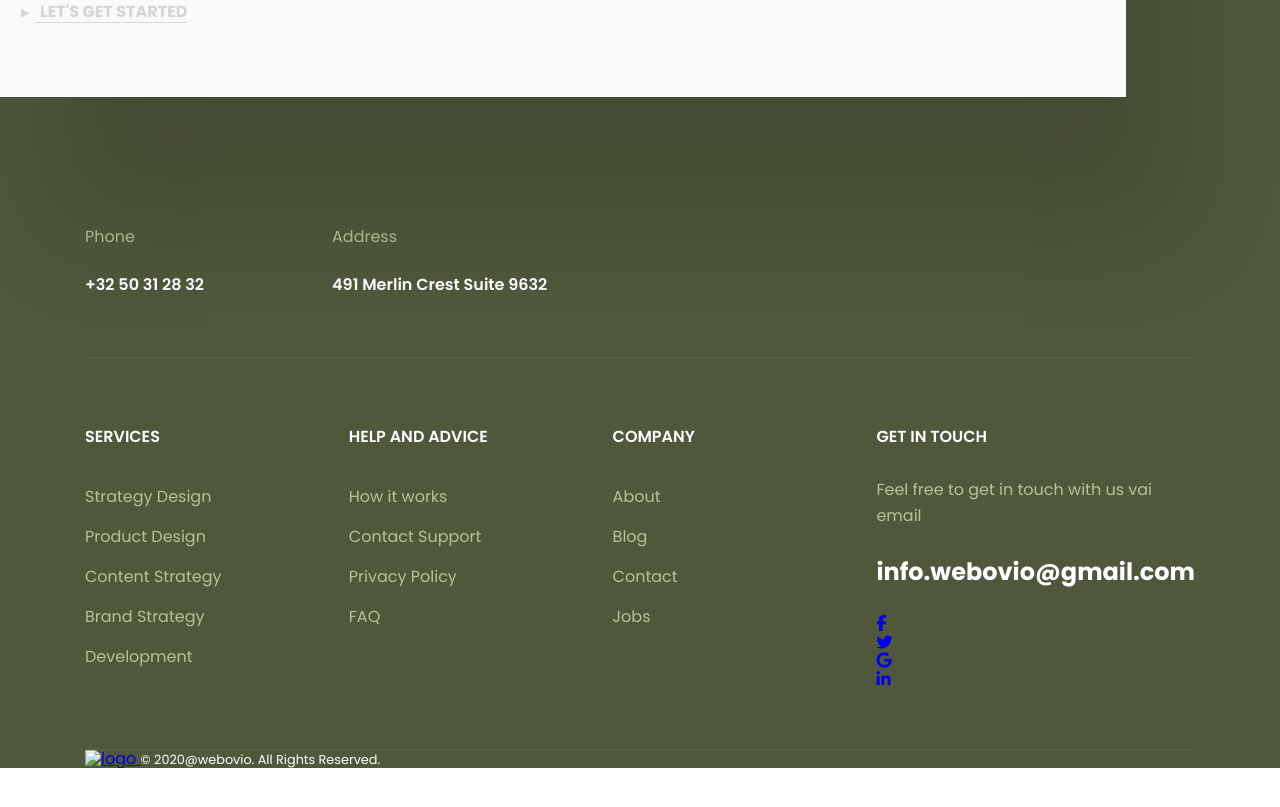
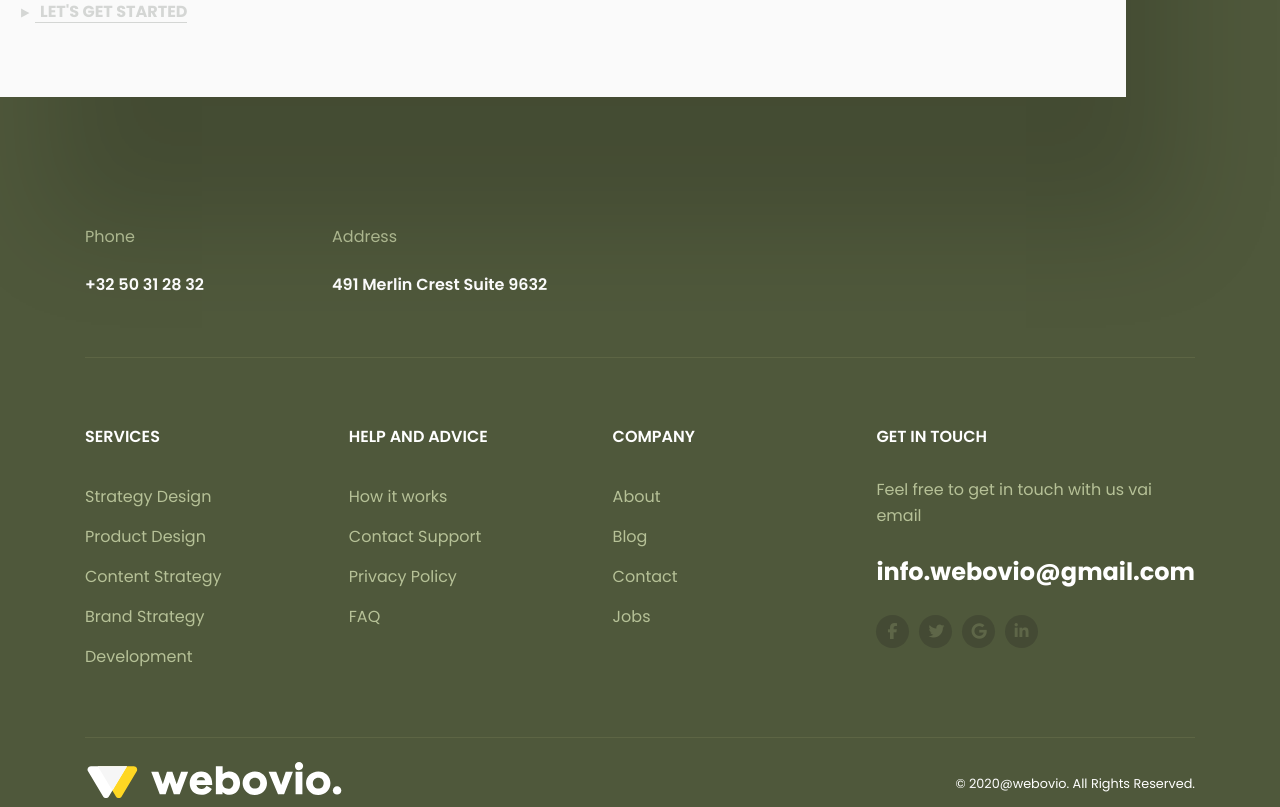
Before and after one commit to DanilPie/webolvo_temp, a plain HTML site: page index.html in a window 1280 px wide. Shown: the part 1822-2629 px from the top of the page. Before the commit the page ends 2592 px from the top, so only its background shows below. Drawn offline with Linux system fonts and the light colour scheme.

Commit message:
footer done

```diff
--- a/index.html
+++ b/index.html
@@ -247,7 +247,7 @@
 			<div class="footer_bottom">
 
 				<a href="#" class="logo">
-					<img src="../webolvo_temp/img/webovio.png" alt="logo">
+					<img src="/img/Logo-2.svg" alt="logo">
 				</a>
 				<small class="copyright">&copy;&nbsp;2020@webovio. All Rights
 					Reserved.</small>
--- a/scss/style.scss
+++ b/scss/style.scss
@@ -304,8 +304,42 @@ text-decoration-line: none;
 
 }
 
-.social_link{
+.social_link {
 	display: block;
 	height: 33px;
 	width: 33px;
-}
+ }
+
+ .social{
+	 display: flex;
+ }
+
+ .social i{
+	 background-color: #444A34;
+	 width: 33px;
+	 height: 33px;
+ border-radius: 50%;
+ padding-top: 8px;
+ padding-left: 9px;
+ color:  #5E6648;
+ transition: color, 1s, ease-in-out;
+
+ }
+ .social_link{
+	 margin-right: 10px;
+ }
+ .social_link_fb i{
+	 padding-left: 11px;
+ }
+ .social i:hover{
+	 background-color: #FFD723;
+	 color: #fff;
+ }
+
+ .footer_bottom{
+	 padding-top: 24px;
+	 display: flex;
+	 justify-content: space-between;
+	 align-items: center;
+
+ }
```
Also changed, not shown: css/style.css.
